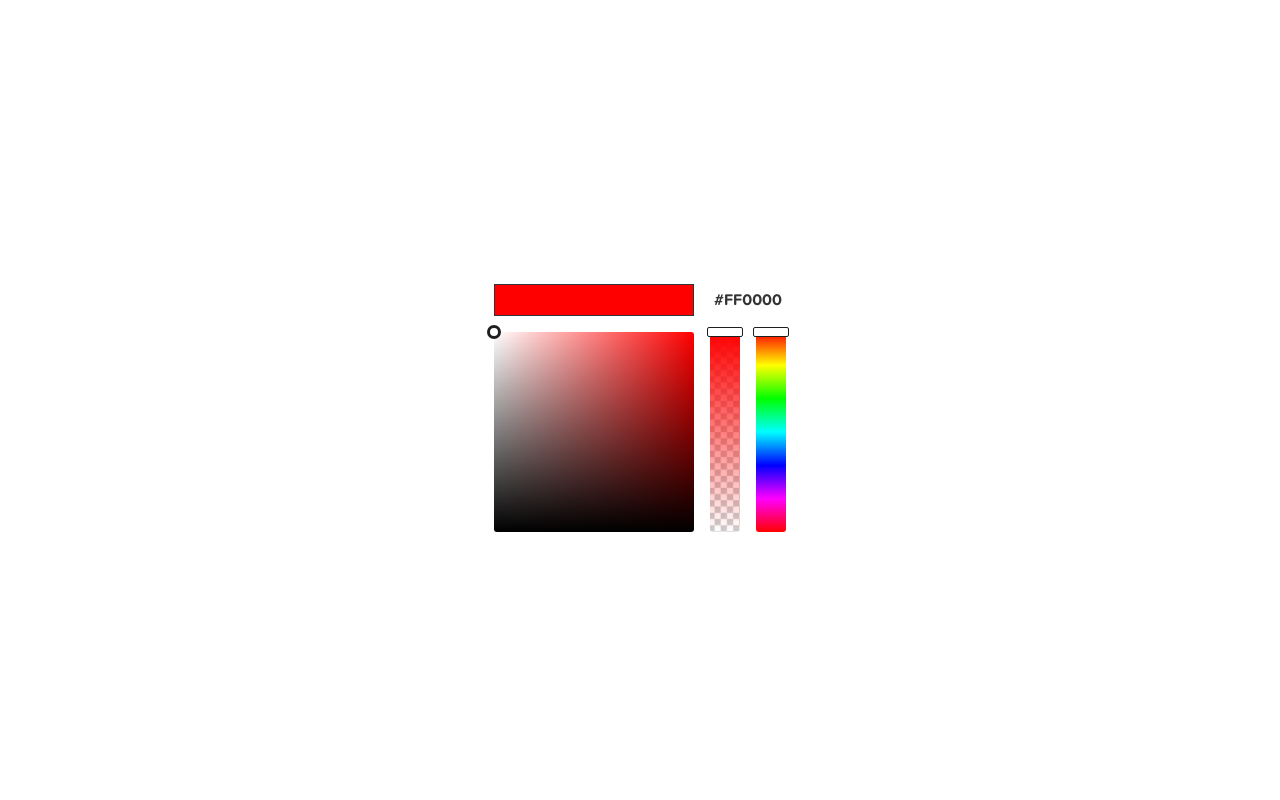
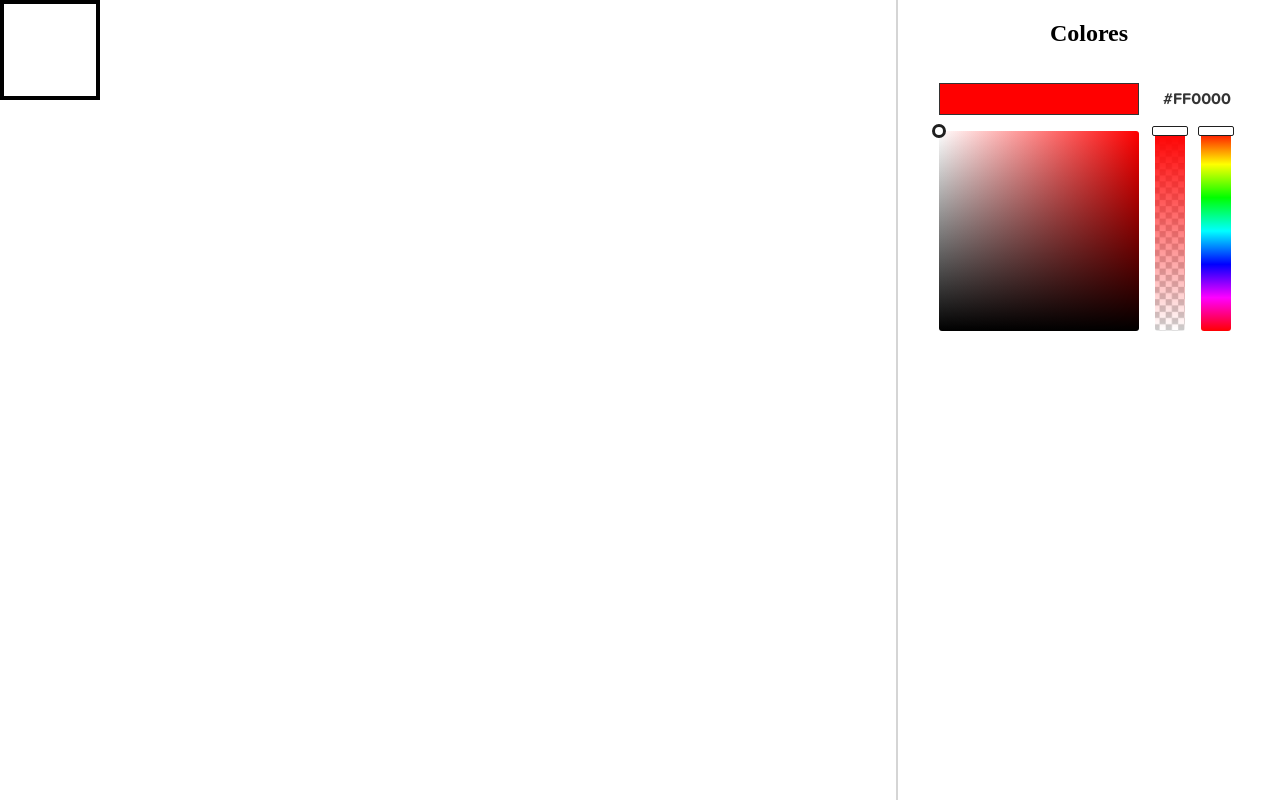
Before and after one commit to sebastian-vp/pixel-art, a React (Vite) app: page / in a window 1280 px wide. Built offline with nearby package versions, Linux system fonts and the light colour scheme.

Commit message:
se agrego separador que separa la elección de colores de la grilla de pixeles

```diff
--- a/src/App.css
+++ b/src/App.css
@@ -4,3 +4,28 @@
   font-weight: bold;
   font-style: normal;
 }
+
+#root {
+  display: flex;
+  height: 100vh;
+}
+
+main {
+  max-width: 75%;
+  min-width: 20%;
+  height: 100%;
+}
+
+aside {
+  flex-grow: 1;
+  height: 100%;
+  display: flex;
+  flex-direction: column;
+  align-items: center;
+}
+
+.separador {
+  width: 2px;
+  height: 100%;
+  background-color: #d5d5d5;
+}
--- a/src/App.jsx
+++ b/src/App.jsx
@@ -6,15 +6,48 @@ import { useState } from "react";
 
 export default function App() {
   const [color, setColor] = useState("#ff0000");
+  const [ancho, setAncho] = useState(70);
+  const [isDragging, setIsDragging] = useState(false);
 
   const handleColorChange = (event) => {
     setColor(event.target.value);
   };
 
+  const handleMouseMove = (event) => {
+    const newAncho = Math.min(Math.max((event.clientX * 100) / window.innerWidth, 0), 100);
+    setAncho(newAncho);
+  };
+
+  const handleMouseDown = () => {
+    setIsDragging(true);
+    document.body.style.cursor = "col-resize";
+    document.addEventListener("mousemove", handleMouseMove);
+    document.addEventListener("mouseup", handleMouseUp);
+  };
+
+  const handleMouseUp = () => {
+    setIsDragging(false);
+    document.body.style.cursor = "default";
+    document.removeEventListener("mousemove", handleMouseMove);
+    document.removeEventListener("mouseup", handleMouseUp);
+  };
+
   return (
     <>
-      {/* <Pixel color={color} /> */}
-      <ColorPicker color={color} changeColor={handleColorChange}/>
+      <main style={{width: `${ancho}%`}}>
+        <Pixel color={color} />
+      </main>
+      <div
+        className="separador"
+        onMouseDown={handleMouseDown}
+        style={{
+          cursor: "col-resize"
+        }}
+      ></div>
+      <aside>
+        <h2>Colores</h2>
+        <ColorPicker color={color} changeColor={handleColorChange}/>
+      </aside>
     </>
   )
 }
--- a/src/components/ColorPicker/ColorPicker.css
+++ b/src/components/ColorPicker/ColorPicker.css
@@ -1,9 +1,11 @@
 .contenedor-color-picker {
+  width: 300px;
   display: flex;
   gap: 1rem;
 }
 
 .contenedor-color-elegido {
+  width: 300px;
   display: flex;
   gap: 1rem;
   align-items: center;
--- a/src/index.css
+++ b/src/index.css
@@ -3,9 +3,5 @@
 }
 
 body {
-  height: 100vh;
   margin: 0;
-  display: flex;
-  justify-content: center;
-  align-items: center;
 }
```
